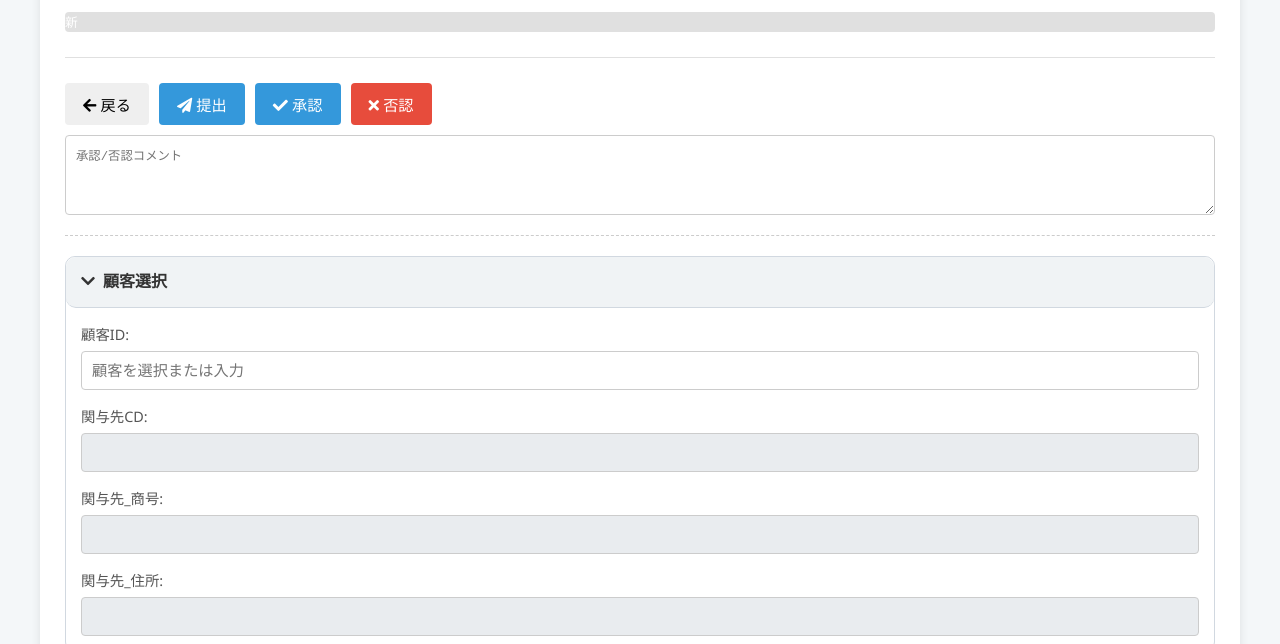
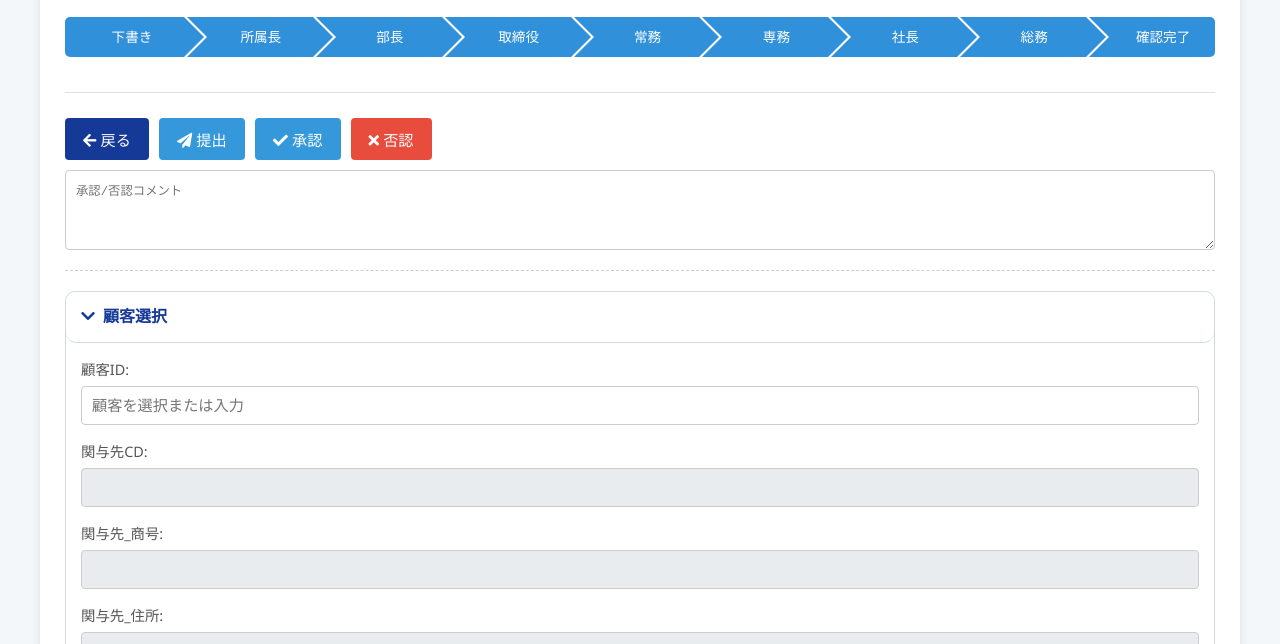
Before and after one commit to Fajarsyaff/tes2, a plain HTML site: page template/handover_edit.html in a window 1280 px wide. Shown: the part 156-800 px from the top of the page. Drawn offline with nearby package versions, Linux system fonts and the light colour scheme; no server answers.

Commit message:
edit css

```diff
--- a/css/style_edit.css
+++ b/css/style_edit.css
@@ -150,13 +150,18 @@ header h1 {
 
 .info-group summary {
     padding: 12px 15px;
-    background-color: #f0f3f5;
+    background-color:rgb(255, 255, 255);
     font-weight: bold;
     cursor: pointer;
     border-bottom: 1px solid #d1d8e0;
     list-style: none; /* Remove default marker */
     position: relative;
     border-radius: 10px;
+     color: #143996;
+}
+
+.info-group summary:hover {
+    color: #3190DA; /* Contoh: Warna berubah menjadi biru terang saat disentuh mouse */
 }
 
 .info-group summary::-webkit-details-marker {
@@ -335,6 +340,10 @@ button[type="reset"] {
 
 #btnDeny {
     background-color: #e74c3c; /* Merah */
+    color: white;
+}
+#btnBackTop {
+    background-color: #143996; /* Merah */
     color: white;
 }
 #btnDeny:hover {
@@ -591,3 +600,104 @@ textarea {
         width: 100%;
     }
 }
+
+/* Styling Baru untuk Chevron Stepper dengan Border Putih */
+.chevron-stepper {
+    display: flex;
+    justify-content: flex-start; /* Mulai dari kiri */
+    list-style: none;
+    padding: 0;
+    margin: 20px 0;
+}
+
+.step-item {
+    /* Layout dan Teks */
+    display: flex;
+    justify-content: center;
+    align-items: center;
+    padding: 0 0 0 25px; /* Beri padding kiri untuk ruang dari panah sebelumnya */
+    height: 40px;
+    text-align: center;
+    color: white;
+    font-weight: 500;
+    font-size: 0.85em;
+
+    /* Ukuran dan Posisi */
+    flex: 1; /* Setiap item mengambil ruang yang sama */
+    position: relative;
+
+    /* Transisi untuk perubahan warna */
+    transition: background-color 0.4s;
+
+    /* Warna default untuk tahap belum aktif */
+    background-color: #3190DA;
+}
+
+/* Membuat bentuk panah di sisi KANAN */
+.step-item::after {
+    content: '';
+    position: absolute;
+    top: 0;
+    right: -20px; /* Posisi panah di luar kotak utama (setengah tinggi) */
+    width: 0;
+    height: 0;
+    z-index: 1; /* Pastikan di atas layer border putih */
+
+    /* Teknik border untuk membuat segitiga */
+    border-top: 20px solid transparent; /* Setengah tinggi */
+    border-bottom: 20px solid transparent; /* Setengah tinggi */
+    border-left: 20px solid #3190DA; /* Warna panah sama dengan background */
+}
+
+/* Membuat BORDER PUTIH tebal di sisi KIRI */
+.step-item::before {
+    content: '';
+    position: absolute;
+    top: -3px; /* Posisi border, sedikit offset untuk ketebalan */
+    left: 0;
+    width: 0;
+    height: 0;
+
+    /* Teknik border untuk membuat segitiga border */
+    border-top: 23px solid transparent; /* Setengah tinggi + ketebalan */
+    border-bottom: 23px solid transparent; /* Setengah tinggi + ketebalan */
+    border-left: 23px solid white; /* Warna border putih */
+}
+
+/* Sembunyikan border kiri pada item pertama */
+.step-item:first-child::before {
+    display: none;
+}
+.step-item:first-child {
+    padding-left: 15px; /* Atur padding untuk item pertama */
+    border-top-left-radius: 5px;
+    border-bottom-left-radius: 5px;
+}
+.step-item:last-child {
+    border-top-right-radius: 5px;
+    border-bottom-right-radius: 5px;
+}
+/* Sembunyikan panah kanan pada item terakhir */
+.step-item:last-child::after {
+    display: none;
+}
+
+
+/* Styling untuk status */
+.step-item.completed {
+    background-color: #6c757d; /* Abu-abu */
+}
+.step-item.completed::after {
+    border-left-color: #6c757d; /* Sesuaikan warna panah */
+}
+
+.step-item.active {
+    background-color: #143996; /* Biru Tua */
+}
+.step-item.active::after {
+    border-left-color: #143996; /* Sesuaikan warna panah */
+}
+
+.step-item span {
+    pointer-events: none;
+}
--- a/js/script_edit.js
+++ b/js/script_edit.js
@@ -22,7 +22,7 @@ $(document).ready(function() {
         // Mode Baru: Set beberapa default jika perlu
         $('#s_predecessor_name').text(loggedInUserName); // Nama predecessor adalah pengguna saat ini
         $('#dt_submitted').text(''); // Akan diisi saat submit
-        updateProgressBar('新規作成中', 0); // Progress bar awal untuk mode baru
+        updateProgressBarBasedOnStatus('新規作成中', 0); // Progress bar awal untuk mode baru
     }
 
     // --- EVENT HANDLERS ---
@@ -628,47 +628,33 @@ $(document).ready(function() {
     }
 
 /**
-     * Memperbarui progress bar
-     * @param {string} statusText - Teks status (misal: "提出済")
-     * @param {number} percentage - Persentase (0-100)
-     */
-    function updateProgressBar(statusText, percentage) {
-        const progressBar = $('.progress-bar');
-        progressBar.css('width', percentage + '%');
-        progressBar.text(statusText + ' (' + percentage + '%)');
-    }
-
-    /**
-     * Memperbarui progress bar berdasarkan status dari backend
-     * Anda perlu mendefinisikan logika status dan persentasenya
+ * Memperbarui progress bar gaya CHEVRON berdasarkan status dari backend
  * @param {string|number} statusValue - Nilai status dari backend
  */
 function updateProgressBarBasedOnStatus(statusValue) {
-        let statusText = '不明';
-        let percentage = 0;
+    // Karena status "Ditolak" (9) kembali ke "Draft" (0), kita samakan nilainya untuk UI
+    const currentStep = (parseInt(statusValue) === 9) ? 0 : parseInt(statusValue);
 
-        // Contoh logika status (sesuaikan dengan definisi status Anda)
-        // Misal: 0=Draft, 1=Diajukan ke Atasan, 2=Disetujui Atasan, ..., 7=Selesai
-        switch (parseInt(statusValue)) {
-            case 0: statusText = '下書き'; percentage = 10; break;
-            case 1: statusText = '所属長確認待ち'; percentage = 20; break; // [cite: 12]
-            case 2: statusText = '部長確認待ち'; percentage = 30; break; // [cite: 12]
-            case 3: statusText = '取締役確認待ち'; percentage = 40; break; // [cite: 12]
-            case 4: statusText = '常務確認待ち'; percentage = 50; break; // [cite: 12]
-            case 5: statusText = '専務確認待ち'; percentage = 60; break; // [cite: 12]
-            case 6: statusText = '社長確認待ち'; percentage = 70; break; // [cite: 12]
-            case 7: statusText = '総務確認待ち'; percentage = 85; break; // [cite: 12]
-            case 8: statusText = '確認完了'; percentage = 100; break; // [cite: 12]
-            case 9: statusText = '否認されました'; percentage = 10; break; // Status tambahan jika ada
-            default: statusText = 'ステータス不明'; percentage = 0;
+    // Loop melalui setiap langkah pada stepper
+    $('.chevron-stepper .step-item').each(function() {
+        const stepValue = parseInt($(this).data('step'));
+
+        // Hapus semua class status terlebih dahulu
+        $(this).removeClass('active completed');
+
+        if (stepValue < currentStep) {
+            // Jika langkah ini sudah dilewati, tandai sebagai 'completed'
+            $(this).addClass('completed');
+        } else if (stepValue === currentStep) {
+            // Jika ini adalah langkah saat ini, tandai sebagai 'active'
+            $(this).addClass('active');
         }
-        updateProgressBar(statusText, percentage);
+    });
 
-        // Logika untuk enable/disable tombol berdasarkan status dan user
-        // Contoh: Tombol approve hanya bisa diklik oleh approver yang sesuai
-        // Tombol submit hanya bisa oleh predecessor jika belum diajukan
-        // Tombol edit field hanya jika statusnya draft atau dikembalikan ke predecessor
-        // Ini memerlukan info role pengguna saat ini dan siapa approver berikutnya.
+    // Kasus khusus jika statusnya "Selesai" (8)
+    if (currentStep === 8) {
+        $('.chevron-stepper .step-item').removeClass('active').addClass('completed');
+    }
 }
 
     // Set nama pengguna yang login di header
--- a/template/handover_edit.html
+++ b/template/handover_edit.html
@@ -21,9 +21,17 @@
     <div class="container">
         <header>
             <h1>監査業務引継書</h1>
-            <div class="progress-bar-container">
-                <div class="progress-bar" style="width: 30%;">提出済</div>
-                </div>
+ <div class="chevron-stepper">
+                <div class="step-item" data-step="0"><span>下書き</span></div>
+                <div class="step-item" data-step="1"><span>所属長 </span></div>
+                <div class="step-item" data-step="2"><span>部長 </span></div>
+                <div class="step-item" data-step="3"><span>取締役 </span></div>
+                <div class="step-item" data-step="4"><span>常務 </span></div>
+                <div class="step-item" data-step="5"><span>専務 </span></div>
+                <div class="step-item" data-step="6"><span>社長 </span></div>
+                <div class="step-item" data-step="7"><span>総務 </span></div>
+                <div class="step-item" data-step="8"><span>確認完了</span></div>
+            </div>
         </header>
 
         <form id="handoverForm">
```
Lines whose indentation alone changed are shown as unchanged.
